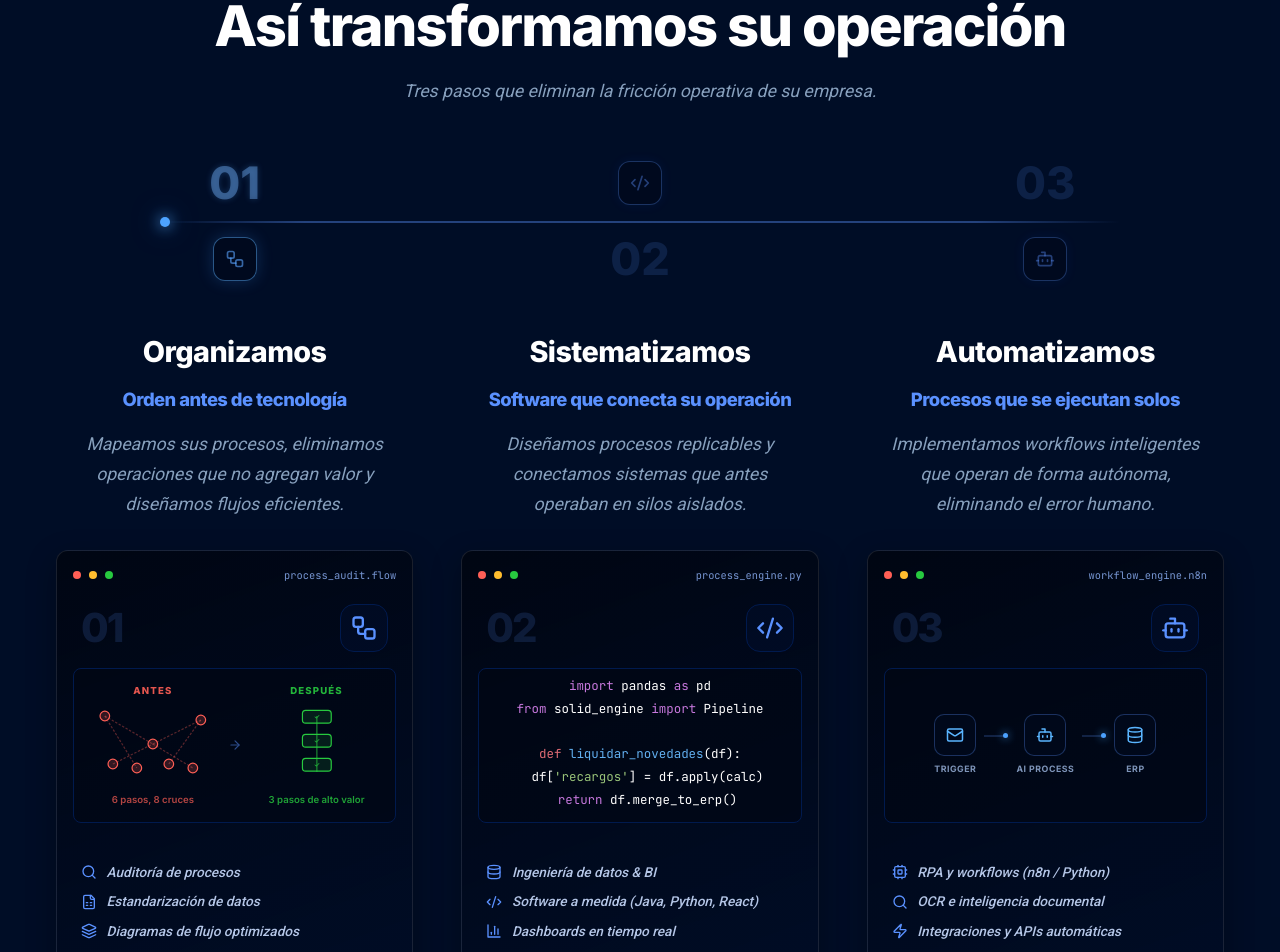
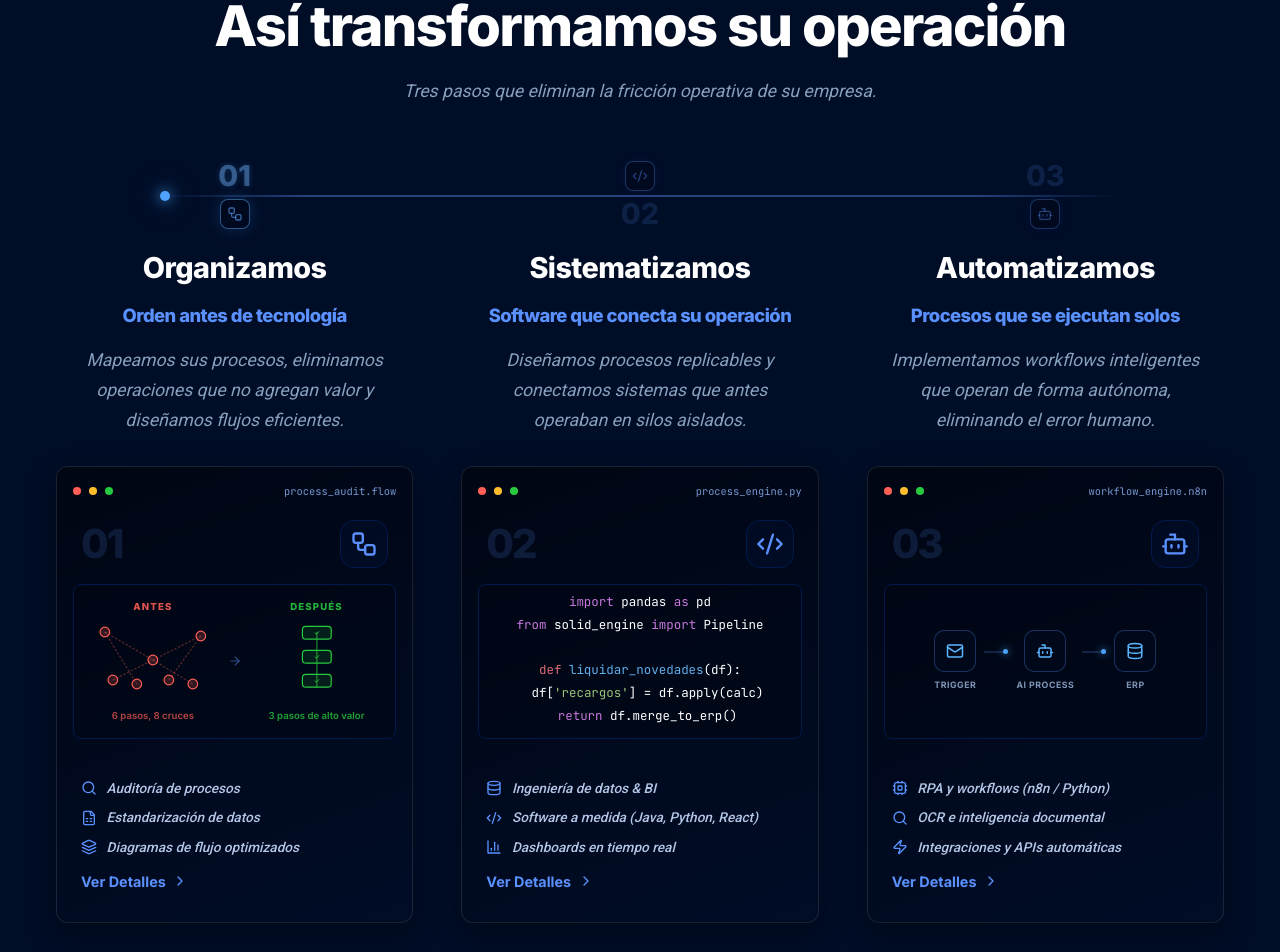
Before and after one commit to LuisRojas0923/Landing-Page-SOLID, a React (Vite) app: page / in a window 1280 px wide. Shown: the part 1116-2068 px from the top of the page. Built offline with nearby package versions, Linux system fonts and the light colour scheme.

Commit message:
UI: Compressed methodology pipeline to ultra-compact scale with 16px icons and 1.8rem numbers

```diff
--- a/src/pages/Home.css
+++ b/src/pages/Home.css
@@ -399,7 +399,7 @@
     height: 2px;
     background: linear-gradient(90deg, transparent 0%, rgba(90, 145, 255, 0.4) 15%, rgba(90, 145, 255, 0.4) 85%, transparent 100%);
     position: absolute;
-    top: 60px;
+    top: 34px;
     left: 10%;
     z-index: 1;
 }
@@ -448,29 +448,29 @@
     display: flex;
     flex-direction: column;
     align-items: center;
-    gap: 32px;
-    margin-bottom: 1.5rem;
-    height: 120px;
+    gap: 8px;
+    margin-bottom: 0.5rem;
+    height: 68px;
     justify-content: center;
 }
 
 .method-number {
-    font-size: 2.8rem;
+    font-size: 1.8rem;
     font-weight: 900;
     color: rgba(90, 145, 255, 0.15);
     line-height: 1;
     font-family: 'Inter', sans-serif;
-    height: 44px;
+    height: 30px;
     display: flex;
     align-items: center;
 }
 
 .method-icon-badge {
-    width: 44px;
-    height: 44px;
+    width: 30px;
+    height: 30px;
     background: rgba(0, 10, 30, 0.85);
     border: 1px solid rgba(90, 145, 255, 0.3);
-    border-radius: 12px;
+    border-radius: 8px;
     display: flex;
     align-items: center;
     justify-content: center;
@@ -645,7 +645,7 @@
 /* Global subtitle under the track */
 .pipeline-global-subtitle {
     position: absolute;
-    top: 135px; /* Provides 100px of symmetrical gap distance from the 60px line */
+    top: 80px; /* Adjusted for the new 34px track position */
     left: 50%;
     transform: translateX(-50%);
     width: 100%;
@@ -670,7 +670,7 @@
     font-weight: 900;
     margin-bottom: 0.6rem;
     color: #fff;
-    margin-top: 1.5rem; /* Reduced from 2rem to balance the layout */
+    margin-top: 0.5rem; /* Minimal margin */
 }
 
 @media (max-width: 1024px) {
--- a/src/pages/Home.jsx
+++ b/src/pages/Home.jsx
@@ -222,7 +222,7 @@ const Home = () => {
                                 <div className="method-stepper">
                                     <span className="method-number illuminate-1">01</span>
                                     <div className="method-icon-badge illuminate-1">
-                                        <Workflow size={20} color="currentColor" />
+                                        <Workflow size={16} color="currentColor" />
                                     </div>
                                 </div>
                                 <h3 className="method-title">Organizamos</h3>
@@ -297,7 +297,7 @@ const Home = () => {
                             <motion.div className="method-column" initial={{ opacity: 0, y: 30 }} whileInView={{ opacity: 1, y: 0 }} viewport={{ once: true }} transition={{ delay: 0.1 }}>
                                 <div className="method-stepper">
                                     <div className="method-icon-badge illuminate-2">
-                                        <Code2 size={20} color="currentColor" />
+                                        <Code2 size={16} color="currentColor" />
                                     </div>
                                     <span className="method-number illuminate-2">02</span>
                                 </div>
@@ -347,7 +347,7 @@ const Home = () => {
                                 <div className="method-stepper">
                                     <span className="method-number illuminate-3">03</span>
                                     <div className="method-icon-badge illuminate-3">
-                                        <Bot size={20} color="currentColor" />
+                                        <Bot size={16} color="currentColor" />
                                     </div>
                                 </div>
                                 <h3 className="method-title">Automatizamos</h3>
```
